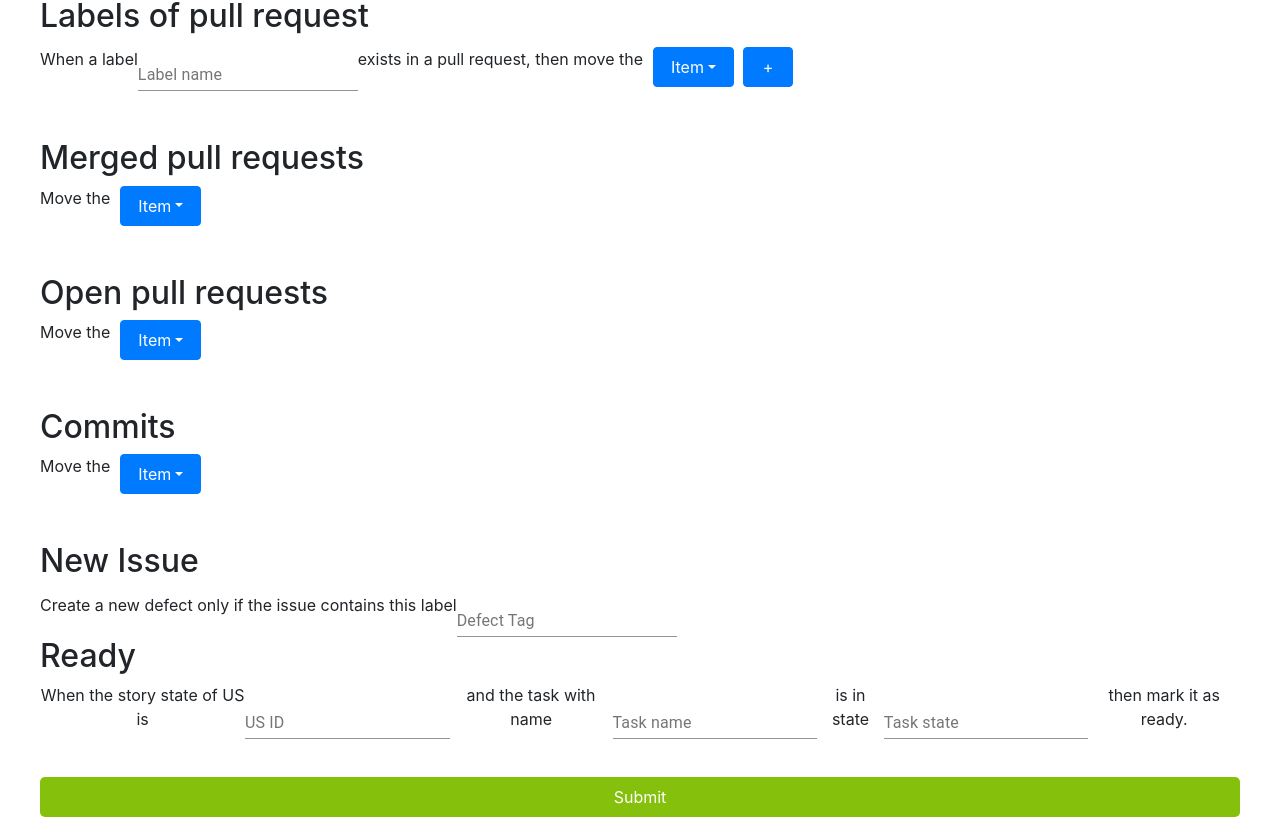
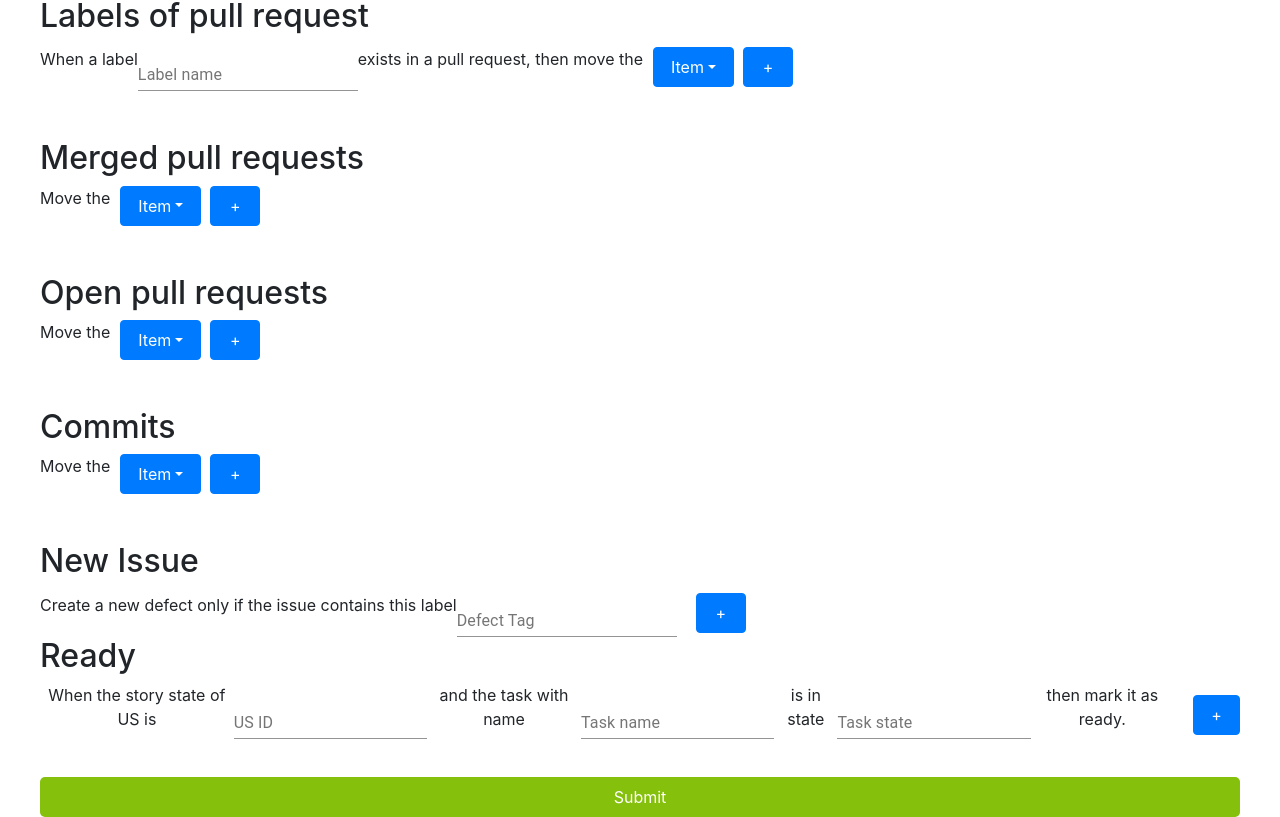
Before and after one commit to taban03/gitHub_to_Rally_UI, a React (Create React App) app: page / in a window 1280 px wide. Shown: the part 858-1675 px from the top of the page. Built offline with nearby package versions, Linux system fonts and the light colour scheme.

Commit message:
Adding all the + buttons

```diff
--- a/src/components/Form/Form.js
+++ b/src/components/Form/Form.js
@@ -56,7 +56,17 @@ export class IncorporationForm extends React.Component {
             DropdownButtonOPRTitle: "Item",
             DropdownButtonCommitsTitle: "Item",
             rulesLabelsPullRequest: [],
+            rulesMergedPullRequest: [],
+            rulesOpenPullRequest: [],
+            rulesCommits: [],
+            rulesNewIssues: [],
+            rulesReady: [],
             textedLabelsPullRequestRules: [],
+            textedMergedPullRequestRules: [],
+            textedOpenPullRequestRules: [],
+            textedCommitsRules: [],
+            textedNewIssuesRules: [],
+            textedReadyRules: [],
             shareholders: [{ name: "", isSelectedPar1: false, isSelectedPar2: false, and: "text" }],
             shareholdersMergedPr: [{ name: "", isSelectedPar1: false, isSelectedPar2: false, and: "text" }],
             shareholdersOpenPr: [{ name: "", isSelectedPar1: false, isSelectedPar2: false, and: "text" }],
@@ -120,8 +130,6 @@ export class IncorporationForm extends React.Component {
         let name = event.target.name;
         if (name === "state")
             name = "status";
-        if (name === "name")
-            name = "taskName";
         console.log(name)
         this.setState({[name]: event.target.value});
 
@@ -219,27 +227,89 @@ export class IncorporationForm extends React.Component {
         console.log("onSelectChange");
     };
 
-    addNewLabelPullRequestRull = idx => () => {
+    addNewLabelPullRequestRule = idx => () => {
     if (this.state.DropdownButtonLPRTitle === "US/DE") {
         this.setState({
-        rulesLabelsPullRequest: this.state.rulesLabelsPullRequest.concat({item: "US/DE", action: this.state.status})});
+        rulesLabelsPullRequest: this.state.rulesLabelsPullRequest.concat({labelName: this.state.labels, item: "US/DE", action: this.state.status})});
 
         this.setState({
         textedLabelsPullRequestRules: this.state.textedLabelsPullRequestRules.concat("When a label '" + this.state.labels + "' exists in a pull request, then move the US/DE to '" + this.state.status + "'")});
         }
     else if (this.state.DropdownButtonLPRTitle === "TA"){
-        var itemName = "TA-" + this.state.taskName;
-        itemName.concat(this.state.taskName);
-        console.log(itemName);
-        console.log(this.state.taskName);
         this.setState({
-        rulesLabelsPullRequest: this.state.rulesLabelsPullRequest.concat({item: itemName, action: this.state.status})});
+        rulesLabelsPullRequest: this.state.rulesLabelsPullRequest.concat({labelName: this.state.labels, item: "TA-" + this.state.taskName, action: this.state.status})});
 
         this.setState({
         textedLabelsPullRequestRules: this.state.textedLabelsPullRequestRules.concat("When a label '" + this.state.labels + "' exists in a pull request, then move the TA with '" + this.state.taskName + "' to '" + this.state.status + "'")});
     }
     }
 
+    addNewMergedPullRequestRule = idx => () => {
+        if (this.state.DropdownButtonMergeTitle === "US/DE") {
+            this.setState({
+            rulesMergedPullRequest: this.state.rulesMergedPullRequest.concat({item: "US/DE", action: this.state.status})});
+
+            this.setState({
+            textedMergedPullRequestRules: this.state.textedMergedPullRequestRules.concat("When a pull request is merged, move the US/DE to '" + this.state.status + "'")});
+            }
+        else if (this.state.DropdownButtonMergeTitle === "TA"){
+            this.setState({
+            rulesMergedPullRequest: this.state.rulesMergedPullRequest.concat({item: "TA-" + this.state.taskName, action: this.state.status})});
+
+            this.setState({
+            textedMergedPullRequestRules: this.state.textedMergedPullRequestRules.concat("When a pull request is merged, move the TA with '" + this.state.taskName + "' to '" + this.state.status + "'")});
+        }
+        }
+
+    addNewOpenPullRequestRule = idx => () => {
+        if (this.state.DropdownButtonOPRTitle === "US/DE") {
+            this.setState({
+            rulesOpenPullRequest: this.state.rulesOpenPullRequest.concat({item: "US/DE", action: this.state.status})});
+
+            this.setState({
+            textedOpenPullRequestRules: this.state.textedOpenPullRequestRules.concat("When a pull request is opened, move the US/DE to '" + this.state.status + "'")});
+            }
+        else if (this.state.DropdownButtonOPRTitle === "TA"){
+            this.setState({
+            rulesOpenPullRequest: this.state.rulesOpenPullRequest.concat({item: "TA-" + this.state.taskName, action: this.state.status})});
+
+            this.setState({
+            textedOpenPullRequestRules: this.state.textedOpenPullRequestRules.concat("When a pull request is opened, move the TA with '" + this.state.taskName + "' to '" + this.state.status + "'")});
+        }
+        }
+
+    addNewCommitsRule = idx => () => {
+        if (this.state.DropdownButtonCommitsTitle === "US/DE") {
+            this.setState({
+            rulesCommits: this.state.rulesCommits.concat({label: this.state.defect})});
+
+            this.setState({
+            textedCommitsRules: this.state.textedCommitsRules.concat("When a commit is happening, move the US/DE to '" + this.state.defect + "'")});
+        }
+        else if (this.state.DropdownButtonCommitsTitle === "TA"){
+            this.setState({
+            rulesCommits: this.state.rulesCommits.concat({item: "TA-" + this.state.taskName, action: this.state.status})});
+
+            this.setState({
+            textedCommitsRules: this.state.textedCommitsRules.concat("When a commit is happening, move the TA with '" + this.state.taskName + "' to '" + this.state.status + "'")});
+        }
+        }
+
+    addNewIssueRule = idx => () => {
+            this.setState({
+            rulesNewIssues: this.state.rulesNewIssues.concat({story_status: this.state.usId, item: this.state.taskName, state: this.state.status})});
+
+            this.setState({
+            textedNewIssuesRules: this.state.textedNewIssuesRules.concat("Create a new defect, only if the issue contains this label '" + this.state.defect + "'")});
+        }
+
+    addNewReadyRule = idx => () => {
+            this.setState({
+            rulesReady: this.state.rulesReady.concat({story_status: this.state.usId, item: this.state.taskName, state: this.state.status})});
+
+            this.setState({
+            textedReadyRules: this.state.textedReadyRules.concat("When the story state of US is in state '" + this.state.usId + "' and the task with name '" + this.state.taskName  + "' is in state '" + this.state.status + "' then mark it as ready.")});
+        }
 
     render() {
         const isClicked  = this.state.isClicked;
@@ -299,7 +369,7 @@ export class IncorporationForm extends React.Component {
                             <Par2 onChange={this.handleStatusChange} />
                         )}
                         <p>&nbsp;&nbsp;</p>
-                        <Button style={{width: 50}} onClick={this.addNewLabelPullRequestRull(idx)}> + </Button>
+                        <Button style={{width: 50}} onClick={this.addNewLabelPullRequestRule(idx)}> + </Button>
                     </div>
                  ))}
                             <br/>
@@ -330,6 +400,8 @@ export class IncorporationForm extends React.Component {
                         {shareholder.isSelectedPar2 && !shareholder.isSelectedPar1 && (
                             <Par2 onChange={this.handleStatusChange}/>
                         )}
+                        <p>&nbsp;&nbsp;</p>
+                        <Button style={{width: 50}} onClick={this.addNewMergedPullRequestRule(idx)}> + </Button>
                     </div>
                 ))}
                 <br/>
@@ -353,7 +425,8 @@ export class IncorporationForm extends React.Component {
                         {shareholder.isSelectedPar2 && !shareholder.isSelectedPar1 && (
                             <Par2 onChange={this.handleStatusChange} />
                         )}
-
+                        <p>&nbsp;&nbsp;</p>
+                        <Button style={{width: 50}} onClick={this.addNewOpenPullRequestRule(idx)}> + </Button>
                     </div>
                 ))}
                 <br/>
@@ -377,7 +450,8 @@ export class IncorporationForm extends React.Component {
                         {shareholder.isSelectedPar2 && !shareholder.isSelectedPar1 && (
                             <Par2 func={this.handleStatusChange} />
                         )}
-
+                        <p>&nbsp;&nbsp;</p>
+                        <Button style={{width: 50}} onClick={this.addNewCommitsRule(idx)}> + </Button>
                     </div>
                 ))}
                 <br/>
@@ -400,7 +474,8 @@ export class IncorporationForm extends React.Component {
                         {shareholder.isSelectedPar2 && !shareholder.isSelectedPar1 && (
                             <Par2 func={this.handleStatusChange}/>
                         )}
-
+                        <p>&nbsp;&nbsp;</p>
+                        <Button style={{width: 50}} onClick={this.addNewIssueRule(idx)}> + </Button>
                     </div>
                 ))}
                 <div className="rows">
@@ -429,7 +504,8 @@ export class IncorporationForm extends React.Component {
                         {shareholder.isSelectedPar2 && !shareholder.isSelectedPar1 && (
                             <Par2 onChange={this.handleStatusChange} />
                         )}
-
+                        <p>&nbsp;&nbsp;</p>
+                        <Button style={{width: 50}} onClick={this.addNewReadyRule(idx)}> + </Button>
                     </div>
                 ))}
                 <button>Submit</button>
```
